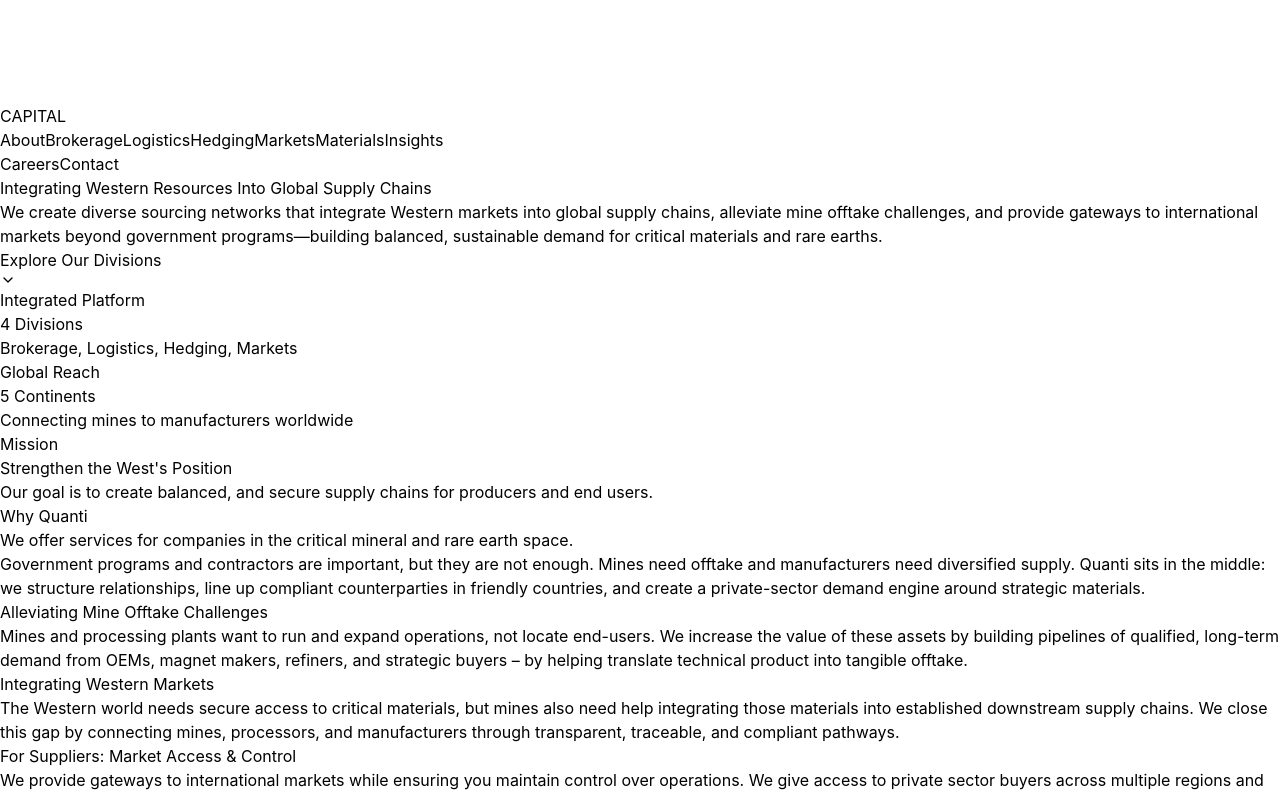
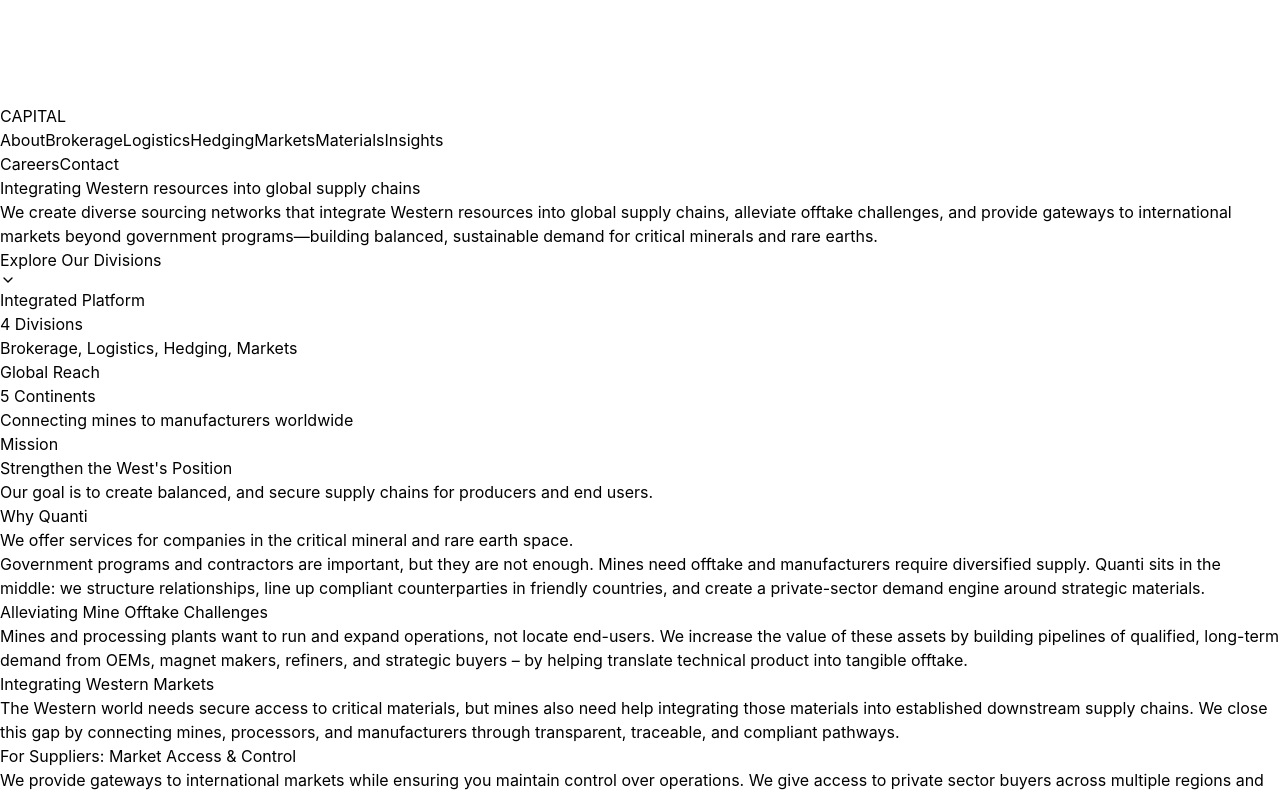
Before and after one commit to quantisam/quanti-capital-website, a React (Vite) app: page / in a window 1280 px wide. Shown: the part 688-1483 px from the top of the page. Built offline with nearby package versions, Linux system fonts and the light colour scheme.

Commit message:
Update App.jsx

```diff
--- a/src/App.jsx
+++ b/src/App.jsx
@@ -106,10 +106,10 @@
         <div className="max-w-7xl mx-auto">
           <div className="max-w-4xl">
             <h1 className="text-5xl md:text-7xl font-light leading-tight mb-8 tracking-tight">
-              Integrating Western Resources Into Global Supply Chains
+              Integrating Western resources into global supply chains
             </h1>
             <p className="text-xl md:text-2xl text-zinc-600 font-light leading-relaxed max-w-3xl">
-              We create diverse sourcing networks that integrate Western markets into global supply chains, alleviate mine offtake challenges, and provide gateways to international markets beyond government programs—building balanced, sustainable demand for critical materials and rare earths.
+              We create diverse sourcing networks that integrate Western resources into global supply chains, alleviate offtake challenges, and provide gateways to international markets beyond government programs—building balanced, sustainable demand for critical minerals and rare earths.
             </p>
           </div>
 
@@ -154,7 +154,7 @@
               We offer services for companies in the critical mineral and rare earth space.
             </h3>
             <p className="text-xl text-zinc-300 font-light leading-relaxed">
-              Government programs and contractors are important, but they are not enough. Mines need offtake and manufacturers need diversified supply. Quanti sits in the middle: we structure relationships, line up compliant counterparties in friendly countries, and create a private-sector demand engine around strategic materials.
+              Government programs and contractors are important, but they are not enough. Mines need offtake and manufacturers require diversified supply. Quanti sits in the middle: we structure relationships, line up compliant counterparties in friendly countries, and create a private-sector demand engine around strategic materials.
             </p>
           </div>
 
```
